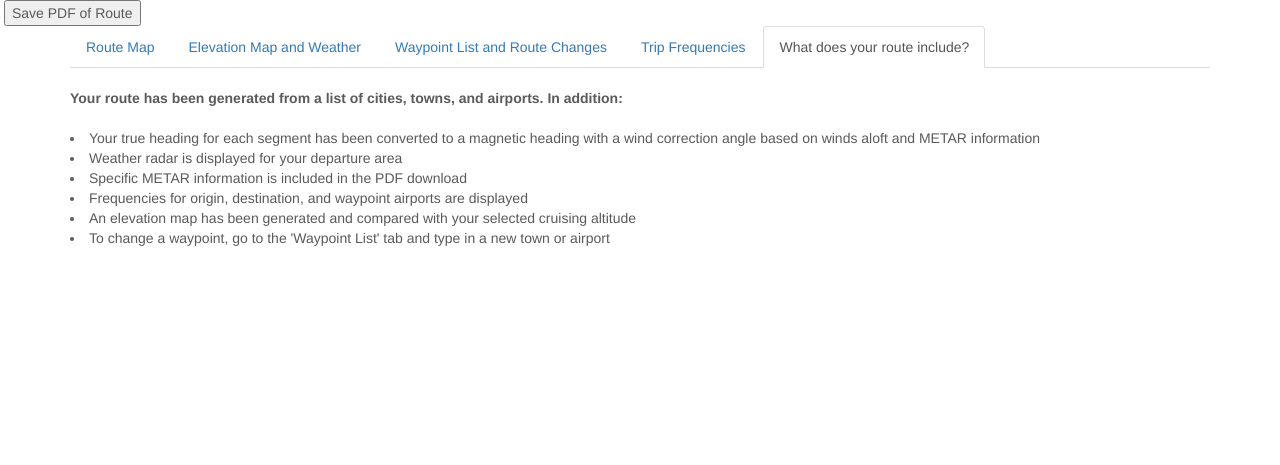
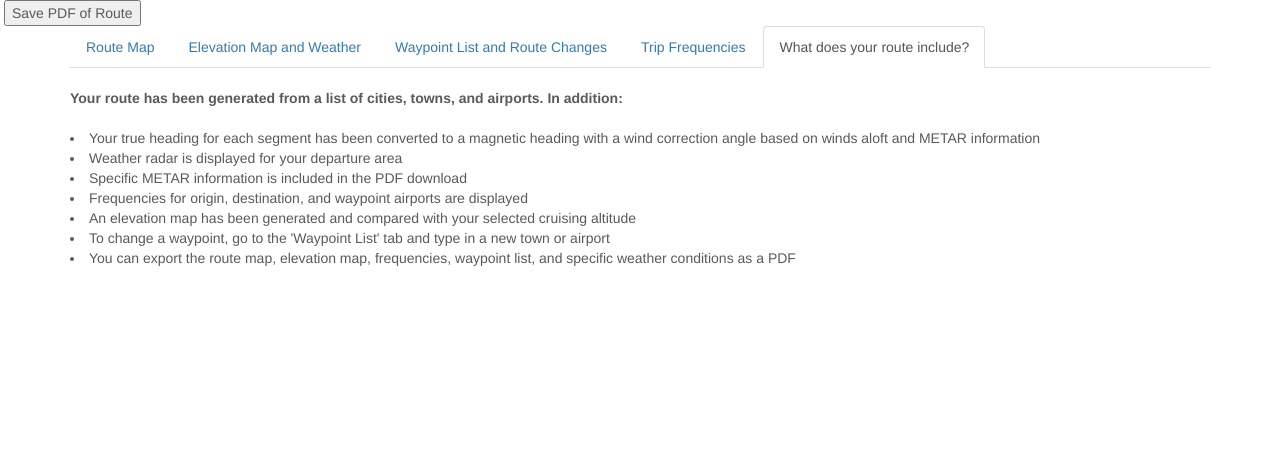
Before and after one commit to amilich/VFR-Flight-Planner, a Flask app: template templates/plan.html in a window 1280 px wide, after a click on "What does your route include?". Shown: the top 465 px of the page. Run offline with Flask 2, Linux system fonts and the light colour scheme; the template is opened without the code that fills it, so the values that code supplies are empty; some libraries are stand-ins or nearby versions.

Commit message:
PDF download bullet

```diff
--- a/templates/plan.html
+++ b/templates/plan.html
@@ -182,6 +182,7 @@
                 <li>Frequencies for origin, destination, and waypoint airports are displayed</li>
                 <li>An elevation map has been generated and compared with your selected cruising altitude</li>
                 <li>To change a waypoint, go to the 'Waypoint List' tab and type in a new town or airport</li>
+                <li>You can export the route map, elevation map, frequencies, waypoint list, and specific weather conditions as a PDF</li>
             </div>
         </div>
         </div>
```
